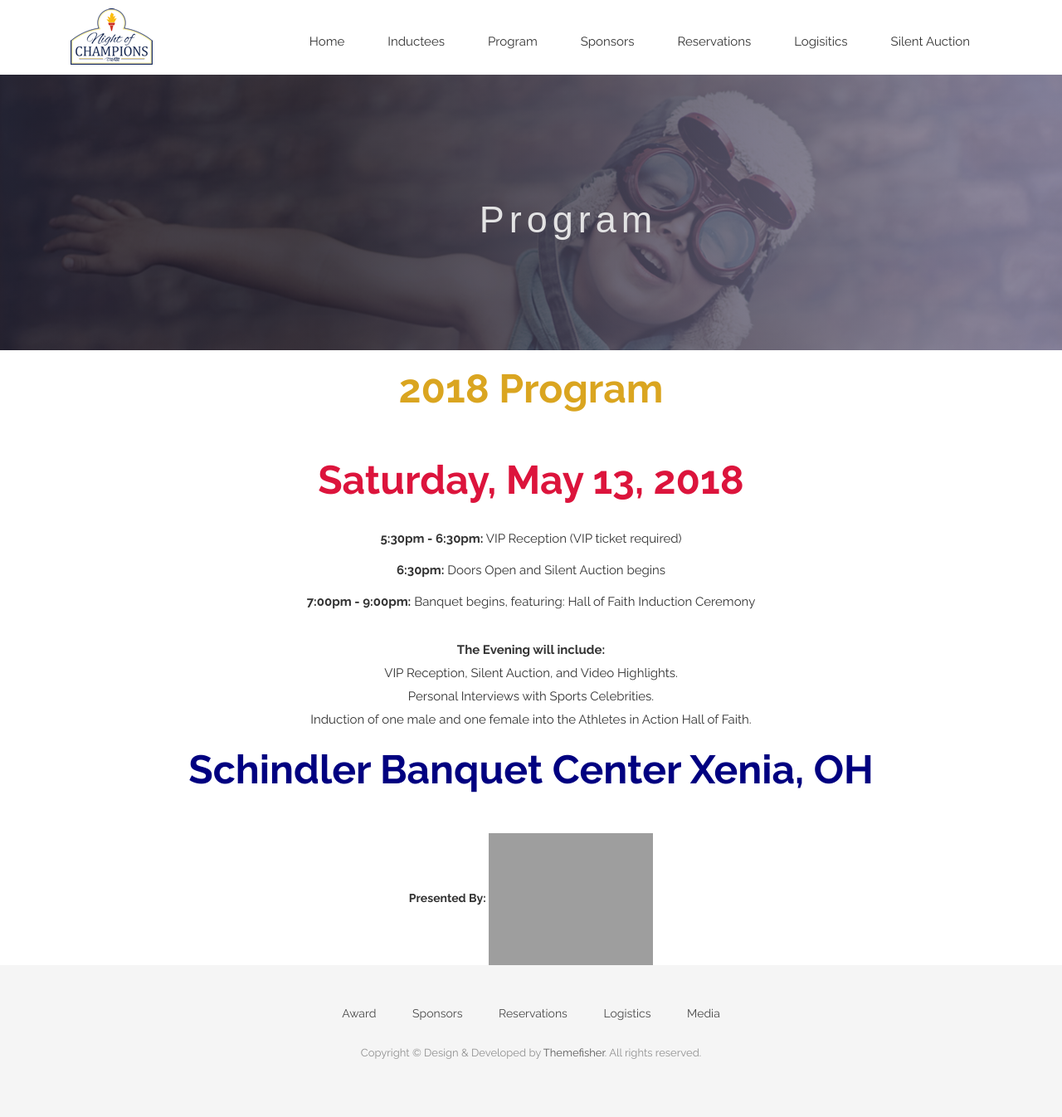
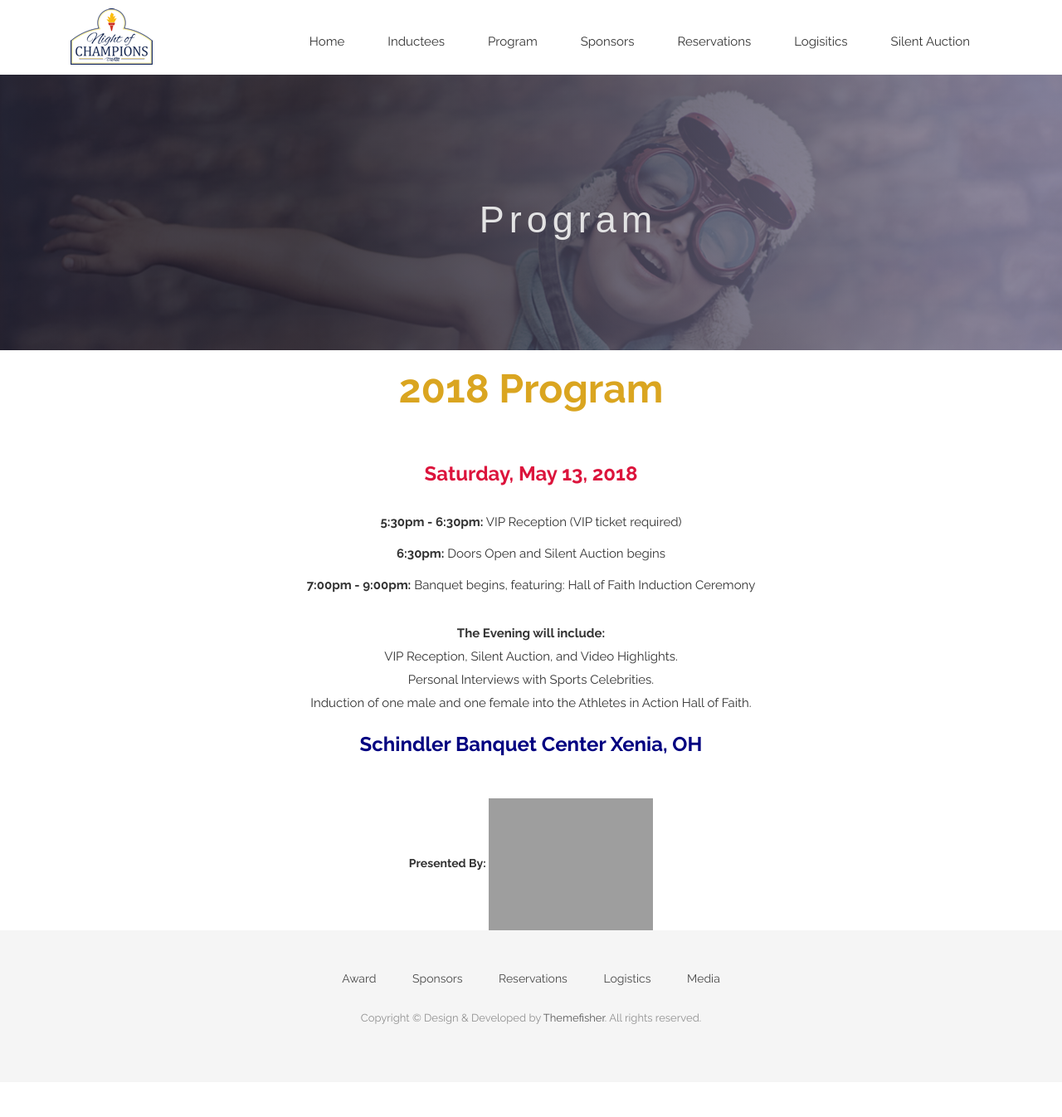
Before and after one commit to CruGlobal/NightofChampions, a Jekyll site: the page built from program.markdown, in a window 1280 px wide. Shown: the whole page at 83% size. Built offline with Jekyll 4.4.1, drawn with Linux system fonts in a browser that asks for light colours; nearby versions of some CDN libraries; some web fonts are replaced; after the commit the page ends 1304 px from its top, so only the background shows below that; grey boxes are pictures that could not be loaded.

Commit message:
Updated Program

```diff
--- a/program.markdown
+++ b/program.markdown
@@ -14,7 +14,7 @@ position: 1
 <br>
 <div style="text-align: center;">
 <h2><b>
-<font size="10" color="Crimson">Saturday, May 13, 2018</font> </b>
+<font size="5" color="Crimson">Saturday, May 13, 2018</font> </b>
 </h2>
 <br>
 
@@ -32,7 +32,7 @@ VIP Reception, Silent Auction, and Video Highlights.
 <br>Personal Interviews with Sports Celebrities.
 <br>Induction of one male and one female into the Athletes in Action Hall of Faith.</p>
 <h3><b>
-<font size ="10" color="Navy"> Schindler Banquet Center Xenia, OH</font></b>
+<font size ="5" color="Navy"> Schindler Banquet Center Xenia, OH</font></b>
 </h3>
 <br>
 <br>
```
